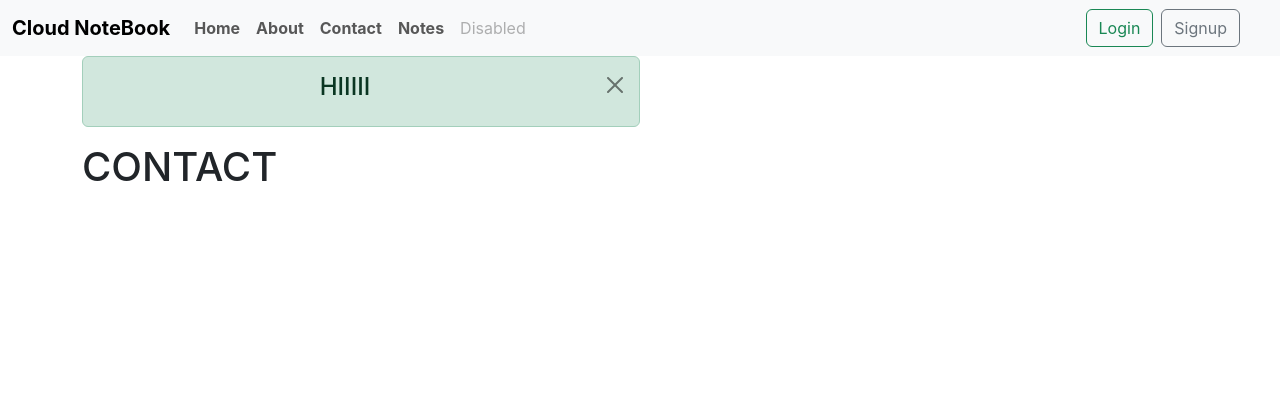
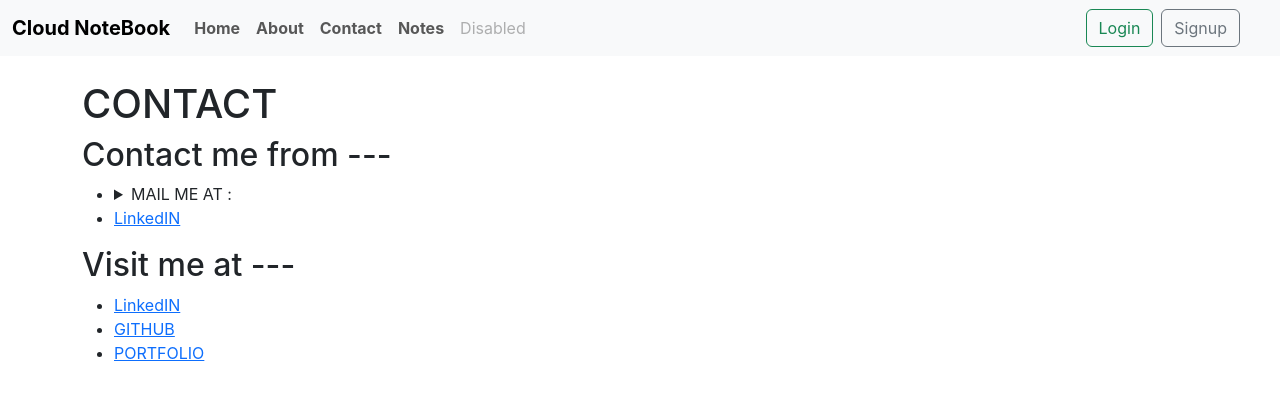
Before and after one commit to prince-kb/Cloudnote, a React (Create React App) app in the folder frontend/: page /contact in a window 1280 px wide. Shown: the top 400 px of the page. Built offline with nearby package versions, Linux system fonts and the light colour scheme; no server answers.

Commit message:
Done env files now hosting app

```diff
--- a/frontend/package.json
+++ b/frontend/package.json
@@ -8,6 +8,8 @@
     "@testing-library/user-event": "^13.5.0",
     "bootstrap": "^5.3.2",
     "concurrently": "^8.2.2",
+    "dotenv": "^16.4.5",
+    "env-cmd": "^10.1.0",
     "punycode": "^2.3.1",
     "react": "^18.2.0",
     "react-dom": "^18.2.0",
--- a/frontend/src/Components/About.js
+++ b/frontend/src/Components/About.js
@@ -1,9 +1,26 @@
 import React from 'react'
-
+import { Link } from 'react-router-dom'
 function About() {
   return (
-    <div className='mb-4'>
-      <h1 className="h1 container">ABOUT</h1>
+    <div className='my-5 container text-center'>
+      <h1 className="h1 ">ABOUT PAGE</h1>
+      <h2 className="h3">This is my About Page.</h2>
+      <h2 className="h3">Here are my details</h2>
+
+
+        <details>
+        <summary className='fs-1'>ME  </summary>
+        <h3 className="h3">I am currently a 3rd bachelor from NETAJI SUBHASH ENGINEERING COLLEGE ,KOLKATA and department COMPUTER SCIENCE </h3>
+        <h3 className="h3">I belong from Jhajha,Bihar a small town in Bihar Jharkhand Border near Deoghar(BabaDham).</h3>
+        <h3 className="h3">I followed CBSE curriculum for my studies.</h3>
+        <h3 className="h3">I completed my Intermediate schooling from Diksha International School, Bhagalpur and secured 90% marks there.</h3>
+        <h3 className="h3">My matriculation was from my Sardonyx School, Jhajha -my hometown and i have chosen Engineering over government jobs.</h3>
+        <h3 className="h3">I always been a tough guy and tried not to follow simple tasks for life.</h3>
+        <h3 className="h3">That's all for the day</h3>
+        <h3 className="h3">You can contact me here.</h3>
+        <h3 className="h3"><Link to="contact" className={``}>Contact</Link></h3>
+        <h1 className="h1">Thank You</h1>.
+        </details>
     </div>
   )
 }
--- a/frontend/src/Components/Alert.js
+++ b/frontend/src/Components/Alert.js
@@ -3,15 +3,10 @@ import React from 'react'
 function Alert(props) {
 
   return (
-    <div className='w-50 bg-red'>
-      {
-      // props.alert &&
-      // <div className={`alert alert-${props.alert.type} alert-dismissible fade show`} role="alert">
-      <div className="alert alert-success alert-dismissible fade show" role="alert">
-            <h4 className="h4 text-center">
-              {/* {props.alert.message} */}
-              HIIIII</h4>
-            <button type="button" className="btn-close" data-bs-dismiss={`alert alert-success alert-dismissible fade show`} aria-label="Close"></button>
+    <div className='w-100 position-relative'>
+      { props.alert &&  <div className={`position-absolute start-50 translateX(-50%) alert alert-${props.alert.type} alert-dismissible fade show`} role="alert">
+            <h4 className="h4 text-center">{props.alert.message} </h4>
+            <button type="button" className="btn-close" data-bs-dismiss={`alert alert-${props.alert.type} alert-dismissible fade show`} aria-label="Close"></button>
         </div> }
     </div>
   )
--- a/frontend/src/Components/Contact.js
+++ b/frontend/src/Components/Contact.js
@@ -1,9 +1,19 @@
 import React from 'react'
-
 function Contact() {
   return (
-    <div className='mb-4'>
-      <h1 className="h1 container">CONTACT</h1>
+    <div className='my-4 container'>
+      <h1 className="h1">CONTACT</h1>
+      <h2 className="h2">Contact me from ---</h2>
+      <ul>
+      <li><details>princejhajha750@gmail.com<summary>MAIL ME AT : </summary></details></li>
+      <li><a target="_blank" rel="noreferrer" href="https://www.linkedin.com/in/prince-kumar-barnwal-775b99227">LinkedIN</a></li>
+      </ul>
+      <h2 className="h2">Visit me at ---</h2>
+      <ul>
+        <li><a target="_blank" rel="noreferrer" href="https://www.linkedin.com/in/prince-kumar-barnwal-775b99227">LinkedIN</a></li>
+        <li><a target="_blank" rel="noreferrer" href="https://github.com/prince-kb">GITHUB</a></li>
+        <li><a target="_blank" rel="noreferrer" href="https://google.com">PORTFOLIO</a></li>
+      </ul>
     </div>
   )
 }
--- /dev/null
+++ b/frontend/src/Components/FakeCall.js
@@ -0,0 +1,12 @@
+import React from 'react'
+
+const FakeCall = () => {
+  return (
+    <div className='container'>
+      <h1 className="h1">Searched request Unavailable</h1>
+      <h1 className="h1">Try given requests</h1>
+    </div>
+  )
+}
+
+export default FakeCall
--- a/frontend/src/context/Notes/NoteState.js
+++ b/frontend/src/context/Notes/NoteState.js
@@ -3,7 +3,7 @@ import NoteContext from "./NoteContext";
 
 const NoteState = (props)=>{
   //Since we are using host:5000 for backend, we will need the same and not host:3000 which is for our frontend
-    const host = "http://localhost:5000"
+    const host = process.env.REACT_APP_SERVERID
     // useEffect(() => {
     //   fetchmyNotes();
     // }, [])
@@ -73,15 +73,13 @@ const NoteState = (props)=>{
 
       const deleteNote=async(id)=>{
         try{
-        const response = await fetch(`${host}/notes/deletenote/${id}`, {
+        await fetch(`${host}/notes/deletenote/${id}`, {
           method: "DELETE",
           headers: {
             "Content-Type": "application/json",
             "auth-token" : localStorage.getItem('token')
           }
         });
-        const res = await response.json();
-        console.log(res)
         setNotes(notee.filter((allNotes)=>{return allNotes._id!==id}))
       }
       catch(err){
--- a/frontend/src/index.js
+++ b/frontend/src/index.js
@@ -9,6 +9,7 @@ import Contact from './Components/Contact';
 import './index.css';
 import Login from './Components/Login';
 import Signup from './Components/Signup';
+import FakeCall from './Components/FakeCall';
 const root = ReactDOM.createRoot(document.getElementById('root'));
 
 const router = createBrowserRouter([
@@ -40,6 +41,10 @@ const router = createBrowserRouter([
         path : "signup",
         element : <Signup/>
       },
+      {
+        path : ":id",
+        element : <FakeCall/>
+      }
     ]
   }
 ])
```
Also changed, not shown: 2 other files (tests, documents, lock files or other folders).
